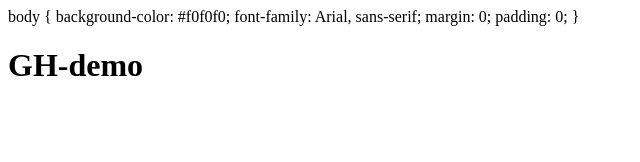
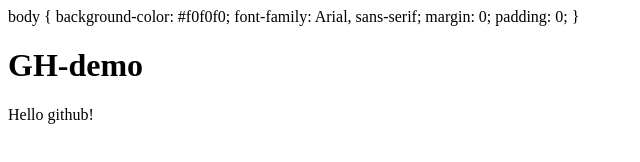
Before and after one commit to postboxcms/github-actions-demo, a plain HTML site: page index.html in a window 1280 px wide. Shown: the whole page, without its empty margins (0-640 px from the left). Drawn offline with Linux system fonts and the light colour scheme.

Commit message:
Add greeting paragraph to index.html

```diff
--- a/index.html
+++ b/index.html
@@ -16,6 +16,7 @@
 </head>
 <body>
     <h1>GH-demo</h1>
+    <p>Hello github!</p>
     <script>
         console.log("Hello, world!");
     </script>
```
